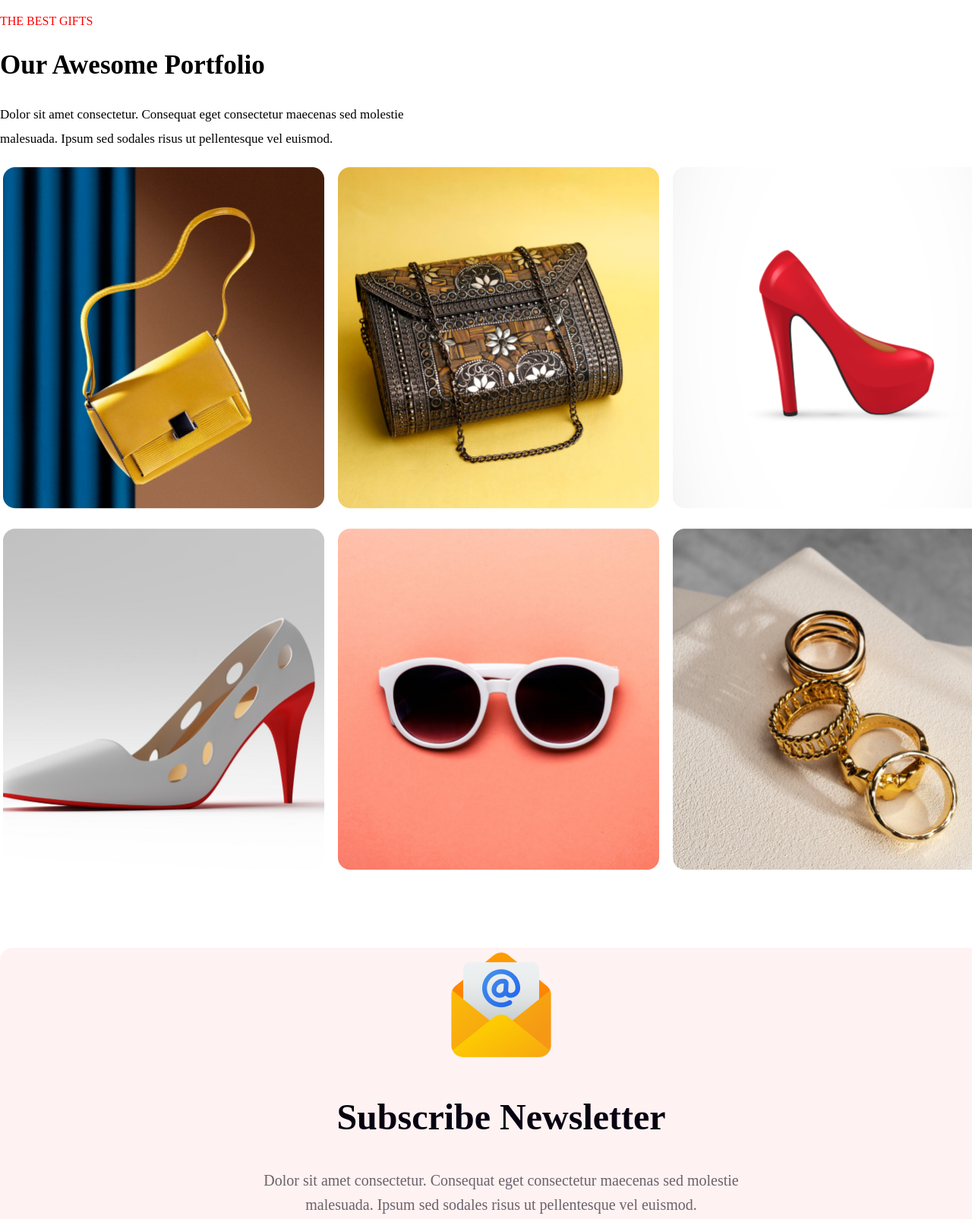
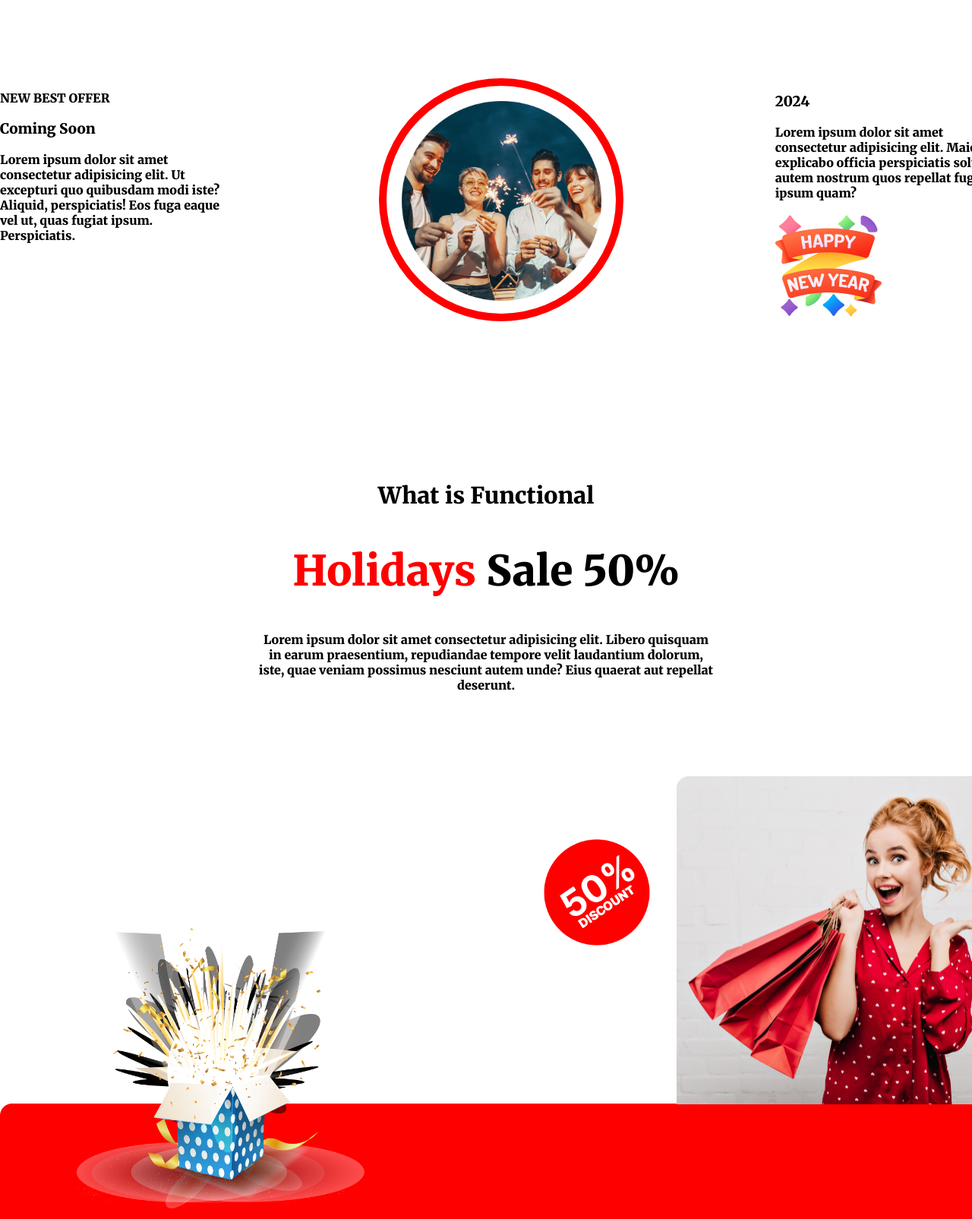
Before and after one commit to TabassumArin/assignment-1, a plain HTML site: page index.html in a window 1280 px wide. Shown: the part 2627-4232 px from the top of the page at 76% size. Drawn offline with Linux system fonts and the light colour scheme.

Commit message:
added deals anc images

```diff
--- a/Styles/styles.css
+++ b/Styles/styles.css
@@ -1,6 +1,7 @@
 body{
     width: 100%;
     margin: auto;
+    font-family: 'Merriweather', serif;
 }
 header{
     text-align: center;
@@ -119,15 +120,110 @@ letter-spacing: 7px;
 
 }
 
+/* bonus */
+
+.ellipse img {
+    width: 87%;
+    padding: 20px;
+    height: auto;
+    display: block;
+
+}
+
+.ellipse{
+    overflow: hidden;
+    width: 400px;
+    height: 300px;
+    border-radius: 50%;
+    border: 10px solid red;
+
+}
+
+.offersoon{
+    margin: auto;
+    padding-top: 100px;
+    width: 1320px;
+    height: 500px;
+    display: flex;
+    justify-content: space-between;
+
+
+}
+
+.comsoon{
+    width: 397px;
+    padding-right: 200px;
+}
+.greet{
+    width: 397px;
+    padding-left: 200px;
+}
+
+.htitle{
+    font-size: 30px;
+}
+
+.hbanner{
+    margin: auto;
+    margin-bottom: 120px;
+    width: 1320px;
+    height: 660px;
+    background-image: url(../resources/Rectangle\ 2.png);
+    background-repeat: no-repeat;
+    background-position: bottom;
+    display: flex;
+    justify-content: space-between;
+
+}
+.sale2{
+    text-align: center;
+    width: 600px;
+    margin: auto;
+    margin-bottom: 110px;
+
+}
+
+.sale2 h1>span{
+    color: red;
+}
+.sale2 h1{
+    font-size: 55px;
+}
+
+
+.rg75{
+    width: 380px;
+    height: 380px;
+    padding-top: 200px;
+    padding-left: 100px;
+}
+
+.rg44{
+    overflow: auto;
+    width: 206px;
+    height: 206px;
+    overflow: auto;
+    padding: 50px 0 40px 200px ;
+
+}
+.rr1{
+    overflow:auto;
+    width: 429px;
+    height: 432px;
+
+
+}
+/* bomus end */
+
 .group70{
+    flex-direction: column;
+    justify-content: center;
+    align-items: center;
+    flex-shrink: 0;
     display: flex;
     width: 319.83px;
     height: 464.662px;
     padding: 0.008px 0px 0px 0px;
-    flex-direction: column;
-    justify-content: center;
-    align-items: center;
-    flex-shrink: 0;
     margin-right: 128px;
     margin: auto;
     opacity: 1;
--- a/index.html
+++ b/index.html
@@ -4,7 +4,14 @@
     <meta charset="UTF-8">
     <meta name="viewport" content="width=device-width, initial-scale=1.0">
     <title>NEW YEAR PAGE</title>
+    <link rel="preconnect" href="https://fonts.googleapis.com">
+<link rel="preconnect" href="https://fonts.gstatic.com" crossorigin>
+<link href="https://fonts.googleapis.com/css2?family=Merriweather:wght@900&display=swap" rel="stylesheet">
+
+
     <link rel="stylesheet" href="Styles/styles.css">
+    <script src="https://kit.fontawesome.com/8a6605c561.js" crossorigin="anonymous"></script>
+
 
 </head>
 <body>
@@ -40,6 +47,37 @@
                     <button type="button">Join Now</button>
                 </div>
             </section>
+            <!-- bonus -->
+            <section class="offersoon">
+                <div class="comsoon">
+                    <p>NEW BEST OFFER</p>
+                    <h3>Coming Soon</h3>
+                    <p>Lorem ipsum dolor sit amet consectetur adipisicing elit. Ut excepturi quo quibusdam modi iste? Aliquid, perspiciatis! Eos fuga eaque vel ut, quas fugiat ipsum. Perspiciatis.</p>
+                </div>
+                <div class="ellipse"><img src="resources/Ellipse 1.png"></div>
+                <div class="greet">
+                    <h3>2024</h3>
+                    <p>Lorem ipsum dolor sit amet consectetur adipisicing elit. Maiores explicabo officia perspiciatis soluta autem nostrum quos repellat fugiat ipsum quam?</p>
+                    <img src="resources/Group 96.png">
+                </div>
+            </section>
+            <section class="sale">
+                <div class="sale2">
+                    <p class="htitle">What is Functional</p>
+                    <h1><span>Holidays</span> Sale 50%</h1>
+                    <p class="hdetails">Lorem ipsum dolor sit amet consectetur adipisicing elit. Libero quisquam in earum praesentium, repudiandae tempore velit laudantium dolorum, iste, quae veniam possimus nesciunt autem unde? Eius quaerat aut repellat deserunt.</p>
+                </div>
+                <div class="hbanner">
+                    <img class="rg75" src="resources/Group 75.png">
+                    <img class="rg44" src="resources/Group 44.png">
+                    <img class="rr1" src="resources/Rectangle 1.png">
+                </div>
+            </section>
+            <!-- end bonus -->
+            flex-direction: column;
+            justify-content: center;
+            align-items: center;
+            flex-shrink: 0;
             <section class="awe">
                 <div class="awe-details">
                     <p class="gifts">THE BEST GIFTS</p>
@@ -72,16 +110,17 @@
             <footer>
                 <div class="head">
                     <p class="address">
-                        44, Big Building Roosevelt Street <br>
+                       <br> 44, Big Building Roosevelt Street <br>
                         Beach Gardens Florida 33410
                     </p>
                     <div class="contacts">
-                        <p class="number">+00 123 584 124</p>
-                        <p class="web">www.website.com</p>
+                        <p class="number"><i class="fa-solid fa-phone"></i> +00 123 584 124</p>
+                        <p class="web"><i class="fa-solid fa-globe"></i> www.website.com</p>
+                        <!-- <p class="web"><img src="resources/Website.png" class="nice"></i>  www.website.com</p> -->
                     </div>
                 </div>
                 <div class="body">
-                    <img src="resources/Instagram.png" ><img src="resources/Facebook.png" ><img src="resources/Linkedin.png" ><img src="resources/Twitter.png"></div>
+                   <a href="#"></a> <img src="resources/Instagram.png" ><a href="#"></a><img src="resources/Facebook.png" ><a href="#"></a><img src="resources/Linkedin.png" ><a href="#"></a><img src="resources/Twitter.png"></div>
                 <div class="foot">
                     <p class="right">2017, All Rights Reserved</p>
                     <p class="unsubscribe">Unsubscribe</p>
```
